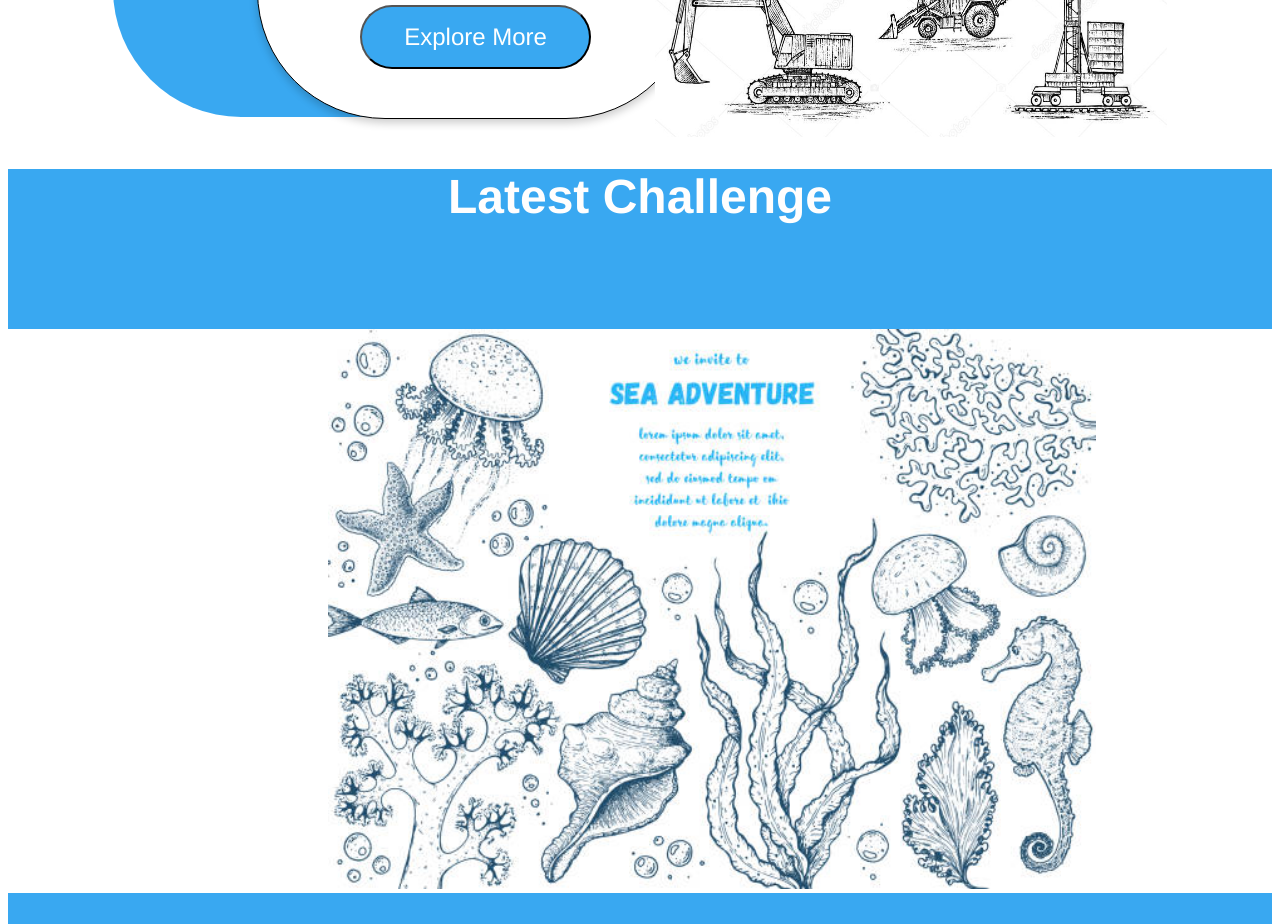
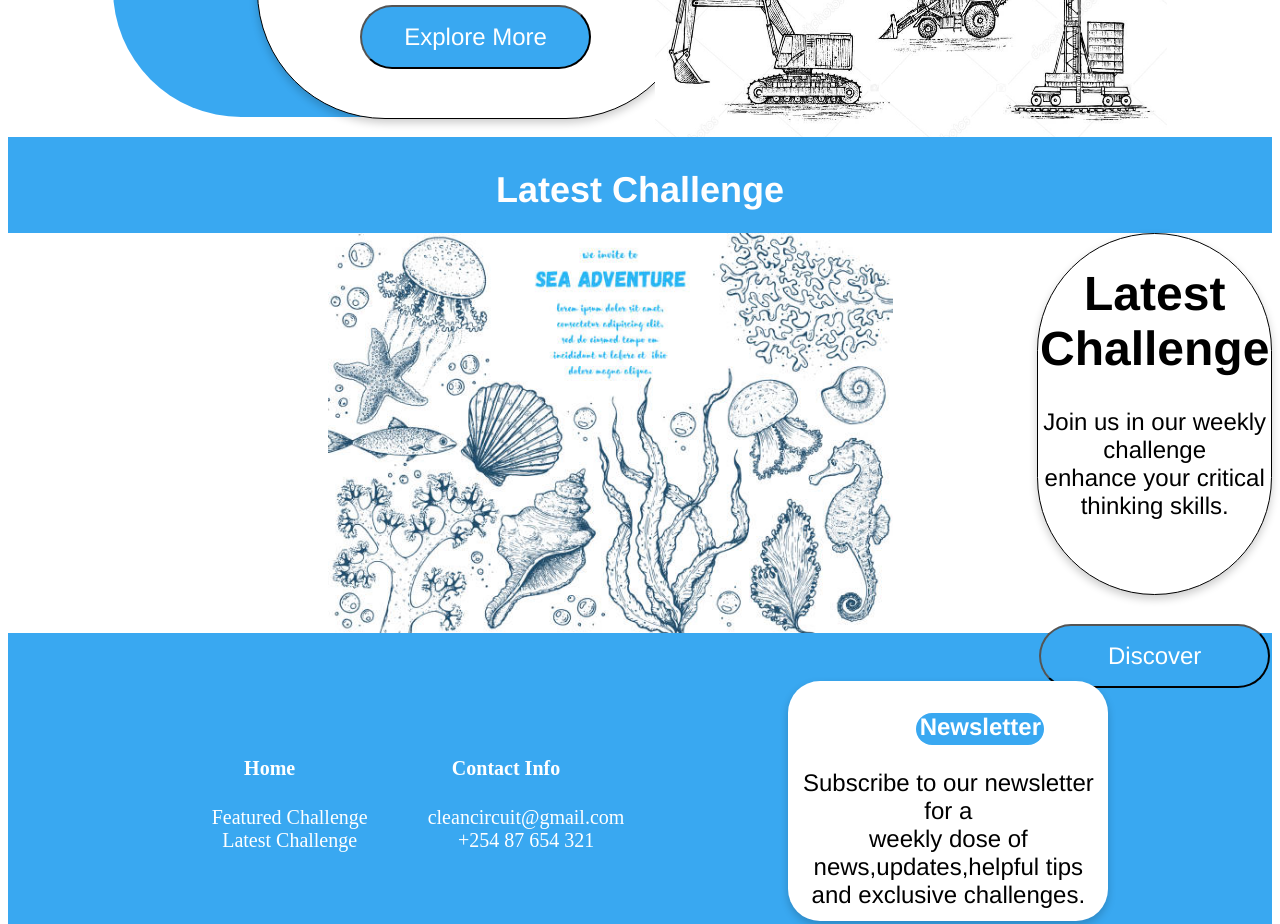
Before and after one commit to muriithisharon/NYJ-Projects, a plain HTML site: page index.html in a window 1280 px wide. Shown: the part 840-1764 px from the top of the page. Drawn offline with Linux system fonts and the light colour scheme.

Commit message:
all changes

```diff
--- a/index.html
+++ b/index.html
@@ -35,7 +35,8 @@
                 <div class="featured-challenge">
                      <h1>Featured Challenge</h1>
                 <p>Join us in our weekly challenge <br> enhance your critical thinking skills.</p>
-                <button class="explore-more">Explore More</button>
+                <button class="explore-more"><a href="week1.html">Explore More</a>
+                </button>
             </div>
 
             </div>
@@ -46,8 +47,13 @@
                  <h1>Latest Challenge</h1>
             </div>
 
-            <div class="latest-image">
+            <div class="latest-image" >
             <img src="Images/creatures.jpg" alt="sea creatures">
+             <div class="featured-challenge">
+                     <h1>Latest Challenge</h1>
+                <p>Join us in our weekly challenge <br> enhance your critical thinking skills.</p>
+                 <button class="explore-more"><a href="week2.html">Discover</a>
+                </div>
             </div>
             <div>
 
@@ -80,11 +86,6 @@
                 <button type="submit" id="button">Subscribe</button>
             </form> </div>
 
-            <div class="icons">
-                <!-- <i><a target="_blank" href="https://icons8.com/icon/118468/facebook">Facebook</a> icon by <a target="_blank" href="https://icons8.com">Icons8</a></i>
-                <i><a target="_blank" href="https://icons8.com/icon/32292/instagram">Instagram</a> icon by <a target="_blank" href="https://icons8.com">Icons8</a></i>
-                <i><a target="_blank" href="https://icons8.com/icon/A4DsujzAX4rw/x">X</a> icon by <a target="_blank" href="https://icons8.com">Icons8</a></i> -->
-            </div>
 
 
             </div>
--- a/style.css
+++ b/style.css
@@ -127,18 +127,22 @@
 }
 .latest-image{
     margin-left: 20rem;
+    display: flex;
+
 }
 .latest-image img{
-    width: 60vw;
-    height: 70vh;
+    width: 50vw;
+    height: 50vh;
+    margin: 0 auto;
 }
 .latest-text{
     text-align: center;
-    font-size: 24px;
+    font-size: 18px;
     font-family: 'Franklin Gothic Medium', 'Arial Narrow', Arial, sans-serif ;
     color: rgb(255, 254, 254);
     background-color: rgb(57, 168, 241);
-    height: 10rem;
+    height: 5rem;
+    padding: 0.5rem;
 }
 .footer{
     background-color: rgb(57, 168, 241);
```
